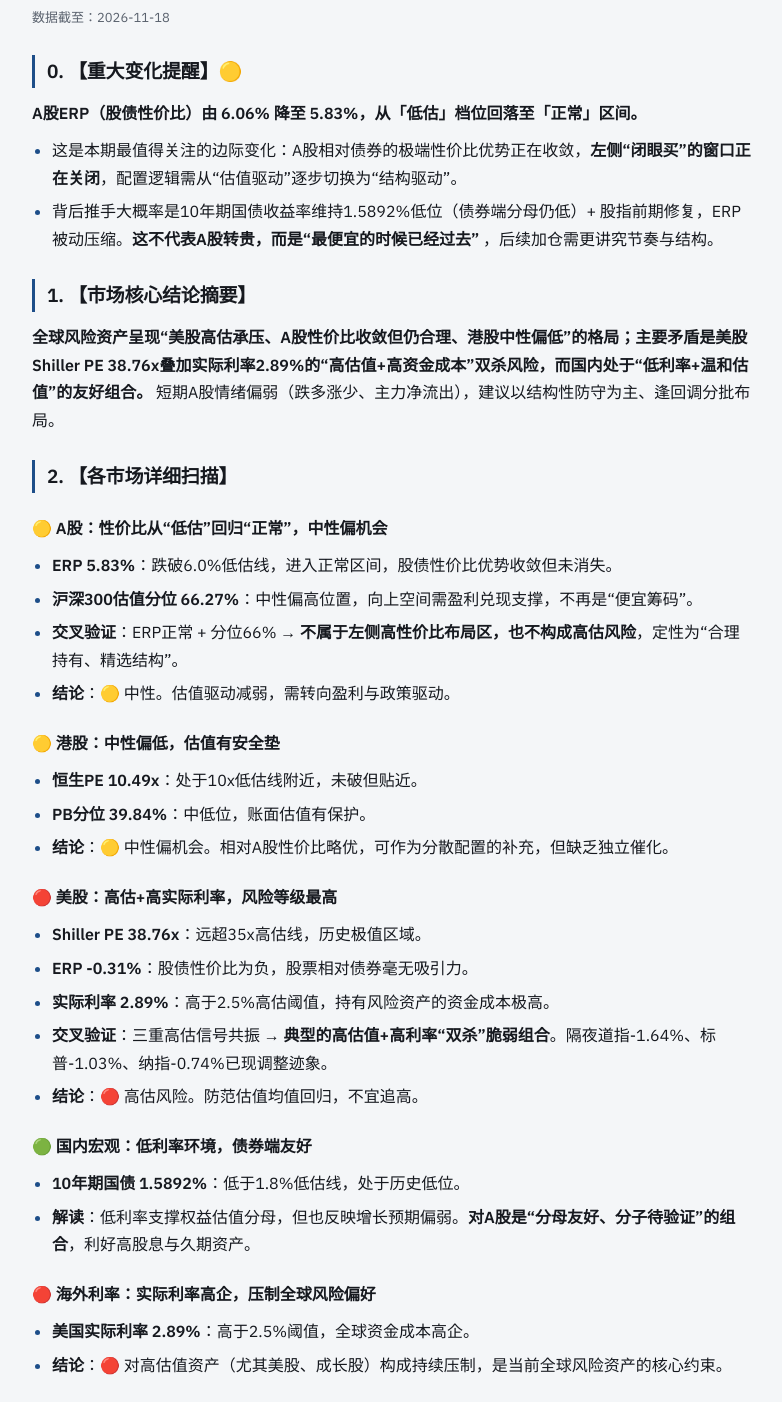
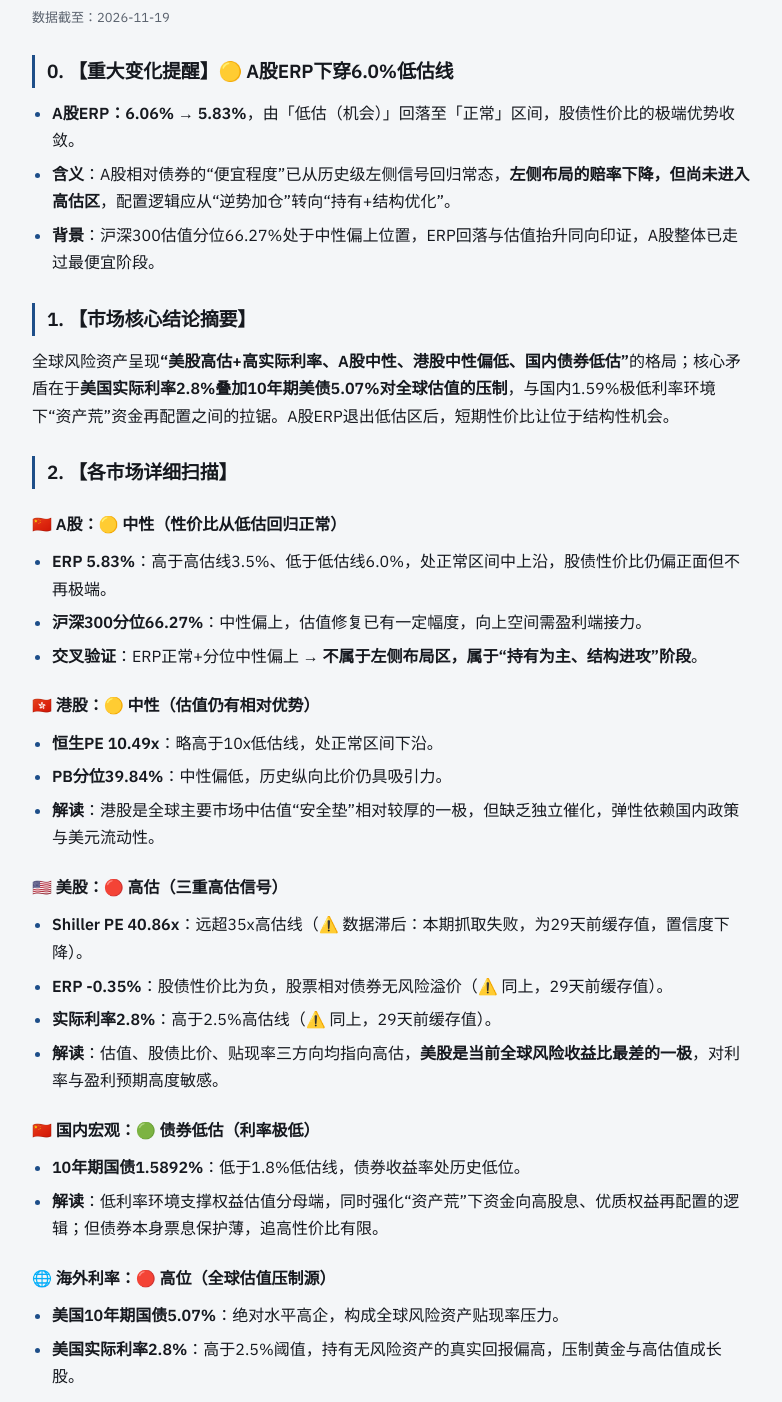
Before and after one commit to chakeo/steady-growth-reports, a plain HTML site: page index.html in a window 1280 px wide. Shown: the part 88-1490 px from the top of the page, without its empty margins (248-1030 px from the left). Drawn offline with Linux system fonts and the light colour scheme.

Commit message:
更新核心指标报告 2026-11-19

```diff
--- a/index.html
+++ b/index.html
@@ -48,30 +48,29 @@
 <header>
 <p class="eyebrow">理财智能体 · 每日宏观与配置报告</p>
 <h1>每日宏观与配置报告</h1>
-<p class="meta">数据截至：2026-11-18</p>
+<p class="meta">数据截至：2026-11-19</p>
 </header>
-<h2>0. 【重大变化提醒】🟡</h2>
-<p><strong>A股ERP（股债性价比）由 6.06% 降至 5.83%，从「低估」档位回落至「正常」区间。</strong></p>
-<ul><li>这是本期最值得关注的边际变化：A股相对债券的极端性价比优势正在收敛，<strong>左侧“闭眼买”的窗口正在关闭</strong>，配置逻辑需从“估值驱动”逐步切换为“结构驱动”。</li><li>背后推手大概率是10年期国债收益率维持1.5892%低位（债券端分母仍低）+ 股指前期修复，ERP被动压缩。<strong>这不代表A股转贵，而是“最便宜的时候已经过去”</strong> ，后续加仓需更讲究节奏与结构。</li></ul>
+<h2>0. 【重大变化提醒】🟡 A股ERP下穿6.0%低估线</h2>
+<ul><li><strong>A股ERP：6.06% → 5.83%</strong>，由「低估（机会）」回落至「正常」区间，股债性价比的极端优势收敛。</li><li><strong>含义</strong>：A股相对债券的“便宜程度”已从历史级左侧信号回归常态，<strong>左侧布局的赔率下降，但尚未进入高估区</strong>，配置逻辑应从“逆势加仓”转向“持有+结构优化”。</li><li><strong>背景</strong>：沪深300估值分位66.27%处于中性偏上位置，ERP回落与估值抬升同向印证，A股整体已走过最便宜阶段。</li></ul>
 <h2>1. 【市场核心结论摘要】</h2>
-<p><strong>全球风险资产呈现“美股高估承压、A股性价比收敛但仍合理、港股中性偏低”的格局；主要矛盾是美股Shiller PE 38.76x叠加实际利率2.89%的“高估值+高资金成本”双杀风险，而国内处于“低利率+温和估值”的友好组合。</strong> 短期A股情绪偏弱（跌多涨少、主力净流出），建议以结构性防守为主、逢回调分批布局。</p>
+<p>全球风险资产呈现<strong>“美股高估+高实际利率、A股中性、港股中性偏低、国内债券低估”</strong>的格局；核心矛盾在于<strong>美国实际利率2.8%叠加10年期美债5.07%对全球估值的压制</strong>，与国内1.59%极低利率环境下“资产荒”资金再配置之间的拉锯。A股ERP退出低估区后，短期性价比让位于结构性机会。</p>
 <h2>2. 【各市场详细扫描】</h2>
-<h3>🟡 A股：性价比从“低估”回归“正常”，中性偏机会</h3>
-<ul><li><strong>ERP 5.83%</strong>：跌破6.0%低估线，进入正常区间，股债性价比优势收敛但未消失。</li><li><strong>沪深300估值分位 66.27%</strong>：中性偏高位置，向上空间需盈利兑现支撑，不再是“便宜筹码”。</li><li><strong>交叉验证</strong>：ERP正常 + 分位66% → <strong>不属于左侧高性价比布局区，也不构成高估风险</strong>，定性为“合理持有、精选结构”。</li><li><strong>结论</strong>：🟡 中性。估值驱动减弱，需转向盈利与政策驱动。</li></ul>
-<h3>🟡 港股：中性偏低，估值有安全垫</h3>
-<ul><li><strong>恒生PE 10.49x</strong>：处于10x低估线附近，未破但贴近。</li><li><strong>PB分位 39.84%</strong>：中低位，账面估值有保护。</li><li><strong>结论</strong>：🟡 中性偏机会。相对A股性价比略优，可作为分散配置的补充，但缺乏独立催化。</li></ul>
-<h3>🔴 美股：高估+高实际利率，风险等级最高</h3>
-<ul><li><strong>Shiller PE 38.76x</strong>：远超35x高估线，历史极值区域。</li><li><strong>ERP -0.31%</strong>：股债性价比为负，股票相对债券毫无吸引力。</li><li><strong>实际利率 2.89%</strong>：高于2.5%高估阈值，持有风险资产的资金成本极高。</li><li><strong>交叉验证</strong>：三重高估信号共振 → <strong>典型的高估值+高利率“双杀”脆弱组合</strong>。隔夜道指-1.64%、标普-1.03%、纳指-0.74%已现调整迹象。</li><li><strong>结论</strong>：🔴 高估风险。防范估值均值回归，不宜追高。</li></ul>
-<h3>🟢 国内宏观：低利率环境，债券端友好</h3>
-<ul><li><strong>10年期国债 1.5892%</strong>：低于1.8%低估线，处于历史低位。</li><li><strong>解读</strong>：低利率支撑权益估值分母，但也反映增长预期偏弱。<strong>对A股是“分母友好、分子待验证”的组合</strong>，利好高股息与久期资产。</li></ul>
-<h3>🔴 海外利率：实际利率高企，压制全球风险偏好</h3>
-<ul><li><strong>美国实际利率 2.89%</strong>：高于2.5%阈值，全球资金成本高企。</li><li><strong>结论</strong>：🔴 对高估值资产（尤其美股、成长股）构成持续压制，是当前全球风险资产的核心约束。</li></ul>
+<h3>🇨🇳 A股：🟡 中性（性价比从低估回归正常）</h3>
+<ul><li><strong>ERP 5.83%</strong>：高于高估线3.5%、低于低估线6.0%，处正常区间中上沿，股债性价比仍偏正面但不再极端。</li><li><strong>沪深300分位66.27%</strong>：中性偏上，估值修复已有一定幅度，向上空间需盈利端接力。</li><li><strong>交叉验证</strong>：ERP正常+分位中性偏上 → <strong>不属于左侧布局区，属于“持有为主、结构进攻”阶段</strong>。</li></ul>
+<h3>🇭🇰 港股：🟡 中性（估值仍有相对优势）</h3>
+<ul><li><strong>恒生PE 10.49x</strong>：略高于10x低估线，处正常区间下沿。</li><li><strong>PB分位39.84%</strong>：中性偏低，历史纵向比价仍具吸引力。</li><li><strong>解读</strong>：港股是全球主要市场中估值“安全垫”相对较厚的一极，但缺乏独立催化，弹性依赖国内政策与美元流动性。</li></ul>
+<h3>🇺🇸 美股：🔴 高估（三重高估信号）</h3>
+<ul><li><strong>Shiller PE 40.86x</strong>：远超35x高估线（⚠️ 数据滞后：本期抓取失败，为29天前缓存值，置信度下降）。</li><li><strong>ERP -0.35%</strong>：股债性价比为负，股票相对债券无风险溢价（⚠️ 同上，29天前缓存值）。</li><li><strong>实际利率2.8%</strong>：高于2.5%高估线（⚠️ 同上，29天前缓存值）。</li><li><strong>解读</strong>：估值、股债比价、贴现率三方向均指向高估，<strong>美股是当前全球风险收益比最差的一极</strong>，对利率与盈利预期高度敏感。</li></ul>
+<h3>🇨🇳 国内宏观：🟢 债券低估（利率极低）</h3>
+<ul><li><strong>10年期国债1.5892%</strong>：低于1.8%低估线，债券收益率处历史低位。</li><li><strong>解读</strong>：低利率环境支撑权益估值分母端，同时强化“资产荒”下资金向高股息、优质权益再配置的逻辑；但债券本身票息保护薄，追高性价比有限。</li></ul>
+<h3>🌐 海外利率：🔴 高位（全球估值压制源）</h3>
+<ul><li><strong>美国10年期国债5.07%</strong>：绝对水平高企，构成全球风险资产贴现率压力。</li><li><strong>美国实际利率2.8%</strong>：高于2.5%阈值，持有无风险资产的真实回报偏高，压制黄金与高估值成长股。</li></ul>
 <h2>3. 【全球宏观与无风险利率面】</h2>
-<ul><li><strong>美债收益率</strong>：本期美国10年期国债收益率数据滞后（最近一期缓存值，置信度下降），暂不作方向判断，以实际利率2.89%作为核心锚。</li><li><strong>汇率</strong>：USD/CNY 6.6678~6.6683，人民币偏强，<strong>对A股/港股外资情绪偏友好</strong>，缓解资本外流压力。</li><li><strong>黄金/大宗</strong>：XAU/USD $3788.56，日内-1.57%，评估正常（基准$4000，预警$3600/$3500）。金价回调但未破预警线，<strong>避险需求边际降温</strong>，与美股调整同步，反映风险偏好短期收缩而非恐慌。</li><li><strong>海外市场</strong>：三大美股齐跌（道指-1.64%领跌），<strong>高估值+高利率的脆弱性正在兑现</strong>，对A股情绪面形成外围拖累。</li></ul>
+<ul><li><strong>美债</strong>：10年期5.07%高位运行，是全球估值的核心约束项，美股高估值对其敏感度最高。</li><li><strong>汇率</strong>：USD/CNY 6.6666~6.6667，人民币汇率平稳，对A股/港股外资情绪扰动有限。</li><li><strong>黄金/大宗</strong>：XAU/USD $3752.48（+0.75%），处基准$4000下方、距$3600预警线尚有缓冲，评估正常；SPDR黄金持仓单日-4.56吨，持仓小幅流出，避险需求边际降温。贵金属板块昨日领跌（-3.97%），与金价短期震荡一致。</li><li><strong>海外市场</strong>：道指-1.11%、标普-0.23%、纳指+0.42%，<strong>分化明显</strong>——传统权重承压、科技相对抗跌，反映高利率下资金向盈利确定性集中。</li></ul>
 <h2>4. 【A股微观情绪与资金面】</h2>
-<ul><li><strong>赚钱效应偏弱</strong> 🔴：上涨1277 vs 下跌3823，跌停47（真实跌停33）多于涨停42（真实涨停39），<strong>空头占优，情绪偏冷</strong>。</li><li><strong>成交与活跃度</strong> 🟡：两市成交额14675亿元（上一交易日），活跃度24.44%，量能中性偏低，<strong>缺乏增量资金推动</strong>。</li><li><strong>资金动向</strong> 🟡：主力净流入-85.04亿元（净占比-0.62%，<strong>数据滞后/最近一期缓存、置信度下降</strong>），呈小幅流出，未见恐慌性抛售。</li><li><strong>板块轮动</strong>：领涨贵金属(1.63%)、小家电(1.34%)、电子化学品(1.07%)——<strong>防御+避险属性占优</strong>；领跌游戏(-4.30%)、文化传媒(-6.24%)、影视院线(-9.04%)——<strong>高弹性成长题材大幅杀跌</strong>，资金从进攻转向防守特征明显。</li></ul>
+<ul><li><strong>赚钱效应偏弱</strong> 🔴：上涨1535 vs 下跌3412，涨停仅18家（真实涨停14），跌停15家，<strong>跌多涨少、赚钱效应不足</strong>。</li><li><strong>成交与活跃度</strong> 🟡：两市成交1.38万亿，量能中性；活跃度29.38%偏低，市场参与意愿一般。</li><li><strong>资金动向</strong> 🟡：主力净流入-85.04亿元（净占比-0.62%），小幅流出（⚠️ 数据滞后：本期未取到，为最近一期缓存值，置信度下降）。</li><li><strong>板块轮动</strong>：通信服务(+4.08%)、元件(+2.65%)、港口航运(+1.06%)领涨，<strong>科技硬件+航运</strong>占优；游戏(-3.51%)、贵金属(-3.97%)、影视院线(-5.03%)领跌，<strong>前期热门题材与避险品种同步回调</strong>，轮动加快、缺乏主线合力。</li><li><strong>北向口径</strong>：北向“成交净买额”盘中披露自2024年8月起已停止，属正常口径，不作为情绪判断依据。</li></ul>
 <h2>5. 【资产配置行动建议】</h2>
-<p><strong>总体基调：🟡 保持观望为主，结构上“防守优先、逢跌分批”，不追高、不恐慌。</strong></p>
-<ol><li><strong>A股——左侧分批而非一次性加仓</strong>：ERP回落至正常区间，性价比优势收敛，建议<strong>维持中性仓位（如权益中枢附近），以高股息+贵金属+低估值蓝筹作防守底仓</strong>，对传媒/游戏等高波动题材暂避，等待情绪企稳与成交回暖信号再加仓。</li><li><strong>美股——🔴 注意防范风险</strong>：Shiller PE 38.76x + ERP负值 + 实际利率2.89%三重高估共振，<strong>建议低配或对冲，避免追高</strong>，隔夜下跌或是均值回归的开始。</li><li><strong>港股——🟡 中性配置</strong>：PE 10.49x贴近低估线，可作为A股之外的分散补充，小仓位逢低布局。</li><li><strong>国内债券/黄金</strong>：低利率环境债券仍有配置价值；黄金回调未破预警线，<strong>保留避险底仓但不宜追涨</strong>。</li></ol>
-<blockquote><p>⚠️ 数据说明：美国10年期国债收益率、A股主力净流入为最近一期缓存值（数据滞后、置信度下降），已按缓存值列示；北向资金成交净买额自2024年8月起停止盘中披露，本报告不纳入该口径分析。</p></blockquote>
+<p><strong>总体定调：🟡 保持观望为主，结构上“超配港股与国内债券、标配A股、低配美股”，防范美股高估回调的外溢风险。</strong></p>
+<ol><li><strong>A股——持有+结构进攻，不追高</strong>：ERP退出低估区，左侧加仓窗口收窄。建议维持中性仓位，结构上偏向通信服务/元件等资金流入方向与高股息资产，回避前期涨幅大、昨日领跌的题材（游戏、影视）。</li><li><strong>港股——🟢 相对占优，可小幅超配</strong>：PE 10.49x、PB分位39.84%，全球比价安全垫最厚，是当前性价比较优的权益方向。</li><li><strong>美股——🔴 防范风险，低配</strong>：三重高估信号（Shiller 40.86x、ERP -0.35%、实际利率2.8%）叠加美债5.07%，风险收益比最差，警惕高利率下估值压缩。</li><li><strong>国内债券——🟢 低估但票息薄</strong>：1.59%利率支撑配置逻辑，可作底仓但不宜追高久期。</li><li><strong>黄金——🟡 中性标配</strong>：$3752处基准下方、持仓小幅流出，暂以标配对待，跌破$3600再评估加仓。</li></ol>
+<blockquote><p>⚠️ 数据说明：美股Shiller PE、美股ERP、美国实际利率为29天前缓存值，主力净流入为最近一期缓存值，相关结论置信度下降，建议结合最新数据复核。</p></blockquote>
 </div>
```
